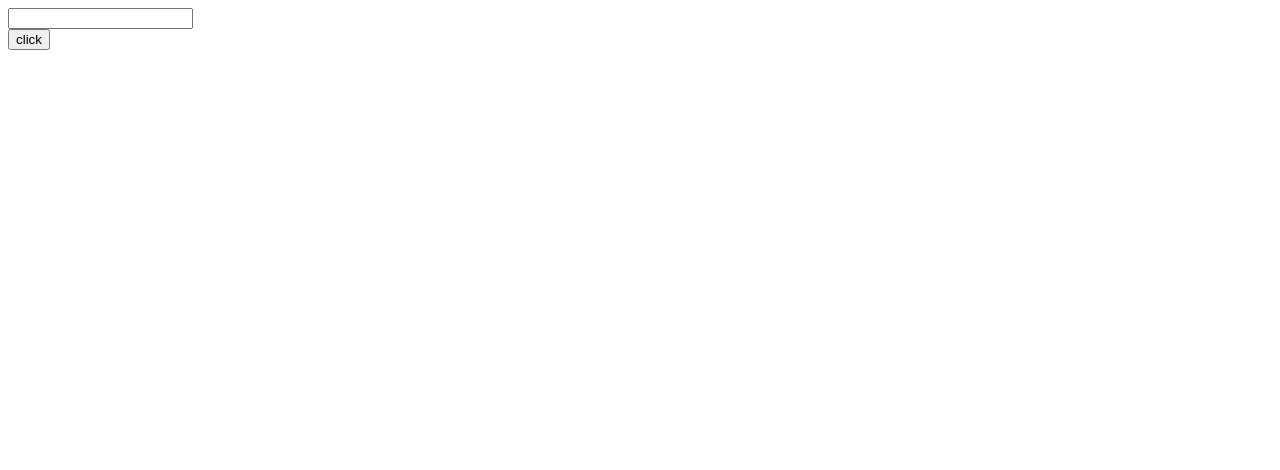
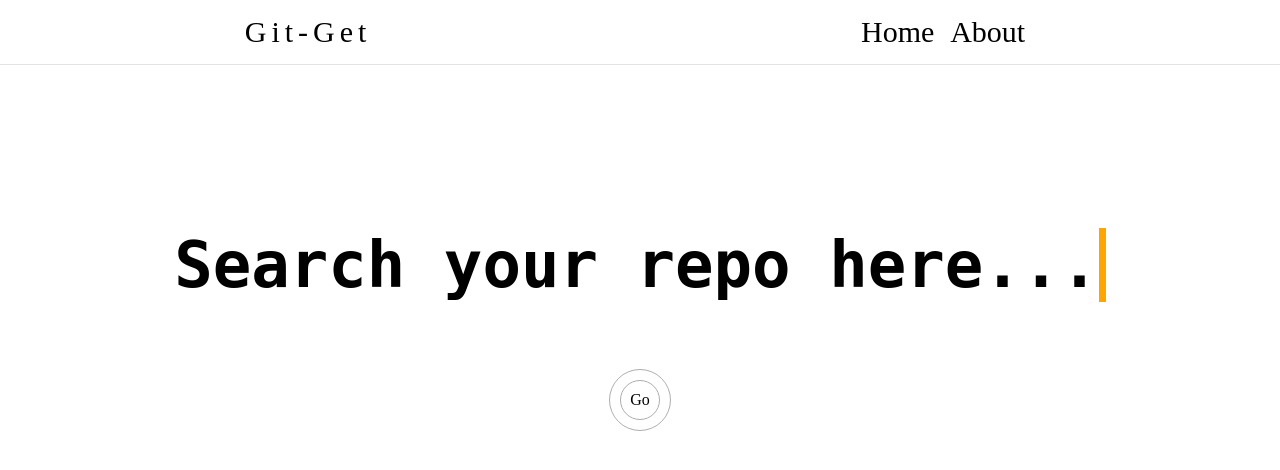
Before and after one commit to aanu1143/github-scrap, a Django app: page / in a window 1280 px wide. Before the commit the part shown is almost empty. Shown: the top 470 px of the page. Run offline with Django 3.2, Linux system fonts and the light colour scheme.

Commit message:
home done

```diff
--- a/static/base.css
+++ b/static/base.css
@@ -0,0 +1,124 @@
+* {
+    margin: 0;
+    padding: 0;
+    box-sizing: border-box;
+}
+
+.nav {
+    padding: 15px 0px;
+    border-bottom: 0.5px solid rgb(228, 227, 227);
+}
+
+.head {
+    font-size: 30px;
+    display: flex;
+    justify-content: space-around;
+}
+
+.detail a{
+    text-decoration: none;
+    color: black;
+    margin-right: 10px;
+}
+
+.title {
+    width: 100%;
+    height: 50vh;
+    display: flex;
+    justify-content: center;
+    align-items: center;
+}
+
+.title h3 {
+    font-family: monospace;
+    font-size: 5vw;
+    overflow: hidden;
+    border-right: .12em solid rgb(59, 59, 59);
+    white-space: nowrap;
+    margin: 0 auto;
+    animation:
+      typing 2.5s steps(30),
+      blink-caret .75s step-end infinite;
+}
+
+@keyframes typing {
+    from { width: 0 }
+    to { width: 72% }
+}
+
+@keyframes blink-caret {
+    from, to { border-color: transparent }
+    50% { border-color: orange }
+}
+
+.search-bar {
+    position: absolute;
+    top: 50%;
+    left: 50%;
+    transform: translate(-50%, -50%);
+    border: 0.5px solid rgb(175, 174, 174);
+    border-radius: 40px;
+    padding: 10px;
+}
+
+.search-bar:hover > .search-txt {
+    width: 240px;
+    padding: 0 6px;
+}
+
+
+.search-bar:hover > .search-btn {
+    background: white;
+    color: black;
+}
+
+
+.search-btn {
+    float: right;
+    width: 40px;
+    height: 40px;
+    border-radius: 50%;
+    border: 0.5px solid rgb(175, 174, 174);
+    display: flex;
+    justify-content: center;
+    align-items: center;
+    transition: 0.4s;
+    cursor: pointer;
+}
+
+.search-btn > i {
+    font-size: 30px;
+}
+
+.search-txt {
+    border: none;
+    background: none;
+    outline: none;
+    float: left;
+    padding: 0;
+    font-size: 16px;
+    transition: 0.4s;
+    line-height: 40px;
+    width: 0px;
+    font-weight: bold;
+}
+
+.profile {
+    height: 70vh;
+    text-align: -webkit-center;
+}
+
+.prof-tab {
+    box-shadow: 0px 0px 5px 0px rgba(0,0,0,0.75);
+    width: 70%;
+    margin-top: 100px;
+    height: 100%;
+}
+
+.avatar {
+    position: relative;
+    top: -5vw;
+    width: 10vw;
+    border: 0.5px solid;
+    border-radius: 50%;
+}
--- a/templates/base.html
+++ b/templates/base.html
@@ -6,18 +6,28 @@
     <meta name="viewport" content="width=device-width, initial-scale=1, shrink-to-fit=no">
     <title>Git Repo</title>
     <link href="{% static 'base.css' %}" rel="stylesheet">
+    <link rel="shortcut icon" type="image/png" href="{% static 'favicon.ico' %}"/>
 </head>
 
 <body>
+    <div class="nav-bar">
+        <div class="nav">
+            <div class="head">
+                <div class="logo">
+                    <p style="letter-spacing: 5px;">Git-Get</p>
+                </div>
+                <div class="detail">
+                    <a href="/">Home</a>
+                    <a href="#">About</a>
+                </div>
+            </div>
+        </div>
+    </div>
 
     {% block content %}
+    {% endblock content %}
 
-    {% endblock content %}
-    <!-- <div id="footer">
-        <a href="https://github.com/aanu1143"> By Aanu</a>
-    </div> -->
     {% block jscript %}
-
     {% endblock jscript %}
 
 </body>
--- a/templates/index.html
+++ b/templates/index.html
@@ -3,13 +3,26 @@
 
 {% block content %}
 
-    <input type="text" id="inputURL" name="inputURL" value=""><br>
-    <input type="button" value="click" OnClick="buttonClick()"/>
+    <div class="title">
+        <h3>Search your repo here...</h3>
+    </div>
 
+    <div class="search-bar">
+        <input type="text" id="inputURL" onclick="searchClick()" class="search-txt" placeholder="Enter username"/>
+        <a class="search-btn" OnClick="buttonClick()">
+            Go
+        </a>
+    </div>
 {% endblock content %}
 
  {% block jscript %}
     <script language="javascript" type="text/javascript">
+
+        function searchClick() {
+            var x = document.querySelector('.search-txt');
+            x.style.width = "240px";
+            x.style.padding = "0 6px";
+        }
 
         document.querySelector('#inputURL').onkeyup = function(e) {
             if (e.keyCode === 13) {
@@ -18,8 +31,11 @@
         };
 
         function buttonClick(){
-            var url = "user/"+document.getElementById("inputURL").value;
-            window.location = url;
+            var val = document.getElementById("inputURL").value;
+            if (val != "") {
+                var url = "user/"+val;
+                window.location = url;
+            }
         }
     </script>
 {% endblock jscript %}
```
Also changed, not shown: git/views.py (+5 -5 lines), templates/profile.html (+14 -3 lines), static/favicon.ico (added).
